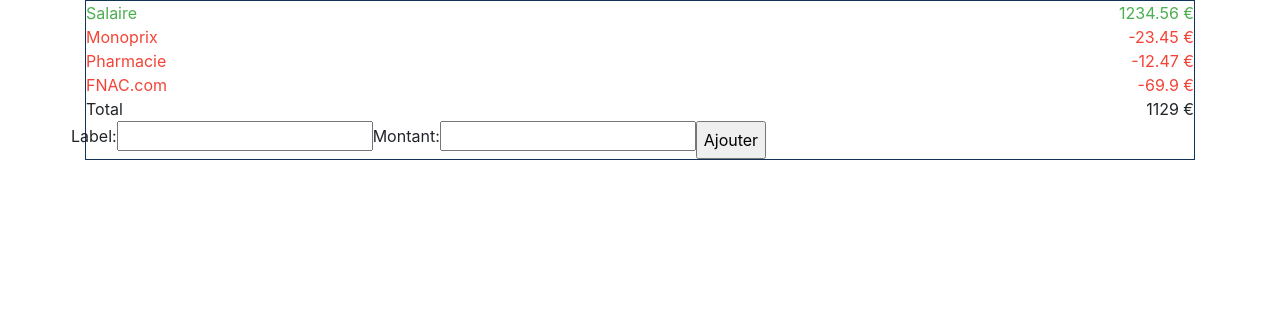
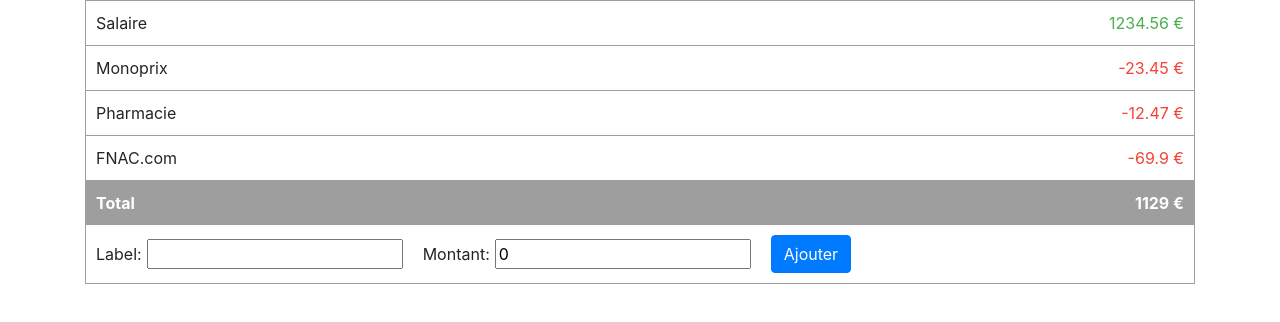
Before and after one commit to omobili/react-budget-manager, a React app: page / in a window 1280 px wide. Shown: the top 322 px of the page. Built offline with nearby package versions, Linux system fonts and the light colour scheme.

Commit message:
improve ui, add activity components, improve and add behaviors

```diff
--- a/src/app.tsx
+++ b/src/app.tsx
@@ -20,7 +20,13 @@
 
         this.state = {
             activities: dataService.activities
-        }
+        };
+
+        dataService.onActivitiesChange(() => {
+            this.setState({
+                activities: dataService.activities
+            });
+        })
     }
 
     render() {
--- a/src/scss/app.scss
+++ b/src/scss/app.scss
@@ -3,3 +3,4 @@
 @import "./components/activity";
 @import "./components/activityList";
 @import "./components/activityTotal";
+@import "./components/activityAdd";
--- a/src/scss/components/activity.scss
+++ b/src/scss/components/activity.scss
@@ -1,11 +1,19 @@
 .rbm-activity {
+    padding: 10px;
+    border-bottom: 1px solid #9e9e9e;
+
     // .rbm-activity.rbm-activity--plus
     &.rbm-activity--plus {
-        color: #4CAF50;
+        .rbm-activity__amount {
+            color: #4CAF50;
+        }
     }
+
     // .rbm-activity.rbm-activity--minus
     &.rbm-activity--minus {
-        color: #F44336;
+        .rbm-activity__amount {
+            color: #F44336;
+        }
     }
 
     // .rbm-activity__label
--- /dev/null
+++ b/src/scss/components/activityAdd.scss
@@ -0,0 +1,11 @@
+.rbm-activityAdd {
+    padding: 10px;
+
+    &__field {
+        margin-right: 20px;
+
+        input {
+            margin-left: 5px;
+        }
+    }
+}
--- a/src/scss/components/activityList.scss
+++ b/src/scss/components/activityList.scss
@@ -1,3 +1,3 @@
 .rbm-activityList {
-    border: 1px solid #123456;
+    border: 1px solid #9e9e9e;
 }
--- a/src/scss/components/activityTotal.scss
+++ b/src/scss/components/activityTotal.scss
@@ -1,11 +1,15 @@
 .rbm-activityTotal {
+    padding: 10px;
+    background-color: #9e9e9e;
+    color: #fff;
+    font-weight: bold;
 
+    &__label {
+        display: block;
+    }
+
+    &__total {
+        display: block;
+        text-align: right;
+    }
 }
-
-.rbm-activityTotal__label {
-    display: block;
-}
-.rbm-activityTotal__total {
-    display: block;
-    text-align: right;
-}
--- a/src/ts/components/Activity.tsx
+++ b/src/ts/components/Activity.tsx
@@ -16,13 +16,15 @@
 
     render() {
         let activityClassName = function (amount: number) {
-            return `row rbm-activity${(amount > 0) ? ' rbm-activity--plus': ' rbm-activity--minus'}`;
+            return `rbm-activity${(amount > 0) ? ' rbm-activity--plus': ' rbm-activity--minus'}`;
         };
 
         return (
             <div className={activityClassName(this.props.amount)}>
-                <span className="col rbm-activity__label">{this.props.label}</span>
-                <span className="col rbm-activity__amount">{this.props.amount} €</span>
+                <div className="row">
+                    <span className="col rbm-activity__label">{this.props.label}</span>
+                    <span className="col rbm-activity__amount">{this.props.amount} €</span>
+                </div>
             </div>
         )
     }
--- a/src/ts/components/ActivityAdd.tsx
+++ b/src/ts/components/ActivityAdd.tsx
@@ -1,4 +1,5 @@
 import * as React from "react";
+import {dataService} from "../services/dataService";
 
 export interface ActivityAddProps {
 
@@ -16,17 +17,47 @@
         this.state = {
             label: '',
             amount: 0
+        };
+
+        this.handleChange = this.handleChange.bind(this);
+        this.handleSubmit = this.handleSubmit.bind(this);
+    }
+
+    handleChange(event: any) {
+        let updatedState: any = {};
+        updatedState[event.target.name] = event.target.value;
+
+        if (updatedState.amount) {
+            updatedState.amount = parseFloat(updatedState.amount);
+        }
+
+        this.setState(updatedState);
+    }
+
+    handleSubmit(event: any) {
+        event.preventDefault();
+
+        if (dataService.addActivity(this.state)) {
+            this.setState({
+                label: '',
+                amount: 0
+            });
+        } else {
+            // @todo error
         }
     }
 
     render() {
         return (
-            <form className="row rbm-activityAdd">
-                <label>Label:
-                    <input type="text" name="label" /></label>
-                <label>Montant:
-                    <input type="number" name="amount" /></label>
-                <input type="submit" value="Ajouter" />
+            <form className="rbm-activityAdd form-inline" onSubmit={this.handleSubmit}>
+                <div className="form-group rbm-activityAdd__field">
+                    <label>Label: <input type="text" name="label" value={this.state.label} onChange={this.handleChange} /></label>
+                </div>
+                <div className="form-group rbm-activityAdd__field">
+                    <label>Montant:
+                        <input type="number" step="0.01" value={this.state.amount} name="amount" onChange={this.handleChange} /></label>
+                </div>
+                <input className="btn btn-primary" type="submit" value="Ajouter" />
             </form>
         )
     }
--- a/src/ts/components/ActivityList.tsx
+++ b/src/ts/components/ActivityList.tsx
@@ -19,6 +19,7 @@
     calcTotal(): number {
         let total = 0;
 
+        console.log(this.props.activities);
         this.props.activities.map((activity: ActivityProps) => {
             total += activity.amount;
         });
@@ -35,8 +36,8 @@
                     );
                 })}
 
-                <ActivityTotal total={this.calcTotal()} />
-                <ActivityAdd />
+                <ActivityTotal total={this.calcTotal()}/>
+                <ActivityAdd/>
             </div>
         )
     }
--- a/src/ts/components/ActivityTotal.tsx
+++ b/src/ts/components/ActivityTotal.tsx
@@ -15,9 +15,11 @@
 
     render() {
         return (
-            <div className="row rbm-activityTotal">
-                <span className="col rbm-activityTotal__label">Total</span>
-                <span className="col rbm-activityTotal__total">{this.props.total} €</span>
+            <div className="rbm-activityTotal">
+                <div className="row">
+                    <span className="col rbm-activityTotal__label">Total</span>
+                    <span className="col rbm-activityTotal__total">{this.props.total} €</span>
+                </div>
             </div>
         )
     }
--- a/src/ts/services/dataService.tsx
+++ b/src/ts/services/dataService.tsx
@@ -2,6 +2,7 @@
 
 class DataService {
     activities: Array<ActivityProps>;
+    private activitiesChangeHandlers: Array<Function>;
 
     constructor() {
         this.activities = [{
@@ -17,6 +18,25 @@
             label: 'FNAC.com',
             amount: -69.90
         }];
+
+        this.activitiesChangeHandlers = [];
+    }
+
+    addActivity(activity: ActivityProps): boolean {
+        if (activity.amount !== 0 && activity.label !== '') {
+            this.activities.push(activity);
+            this.activitiesChangeHandlers.forEach((handler: Function) => {
+                handler();
+            });
+
+            return true;
+        }
+
+        return false;
+    }
+
+    onActivitiesChange(handler: Function) {
+        this.activitiesChangeHandlers.push(handler);
     }
 }
 
```
